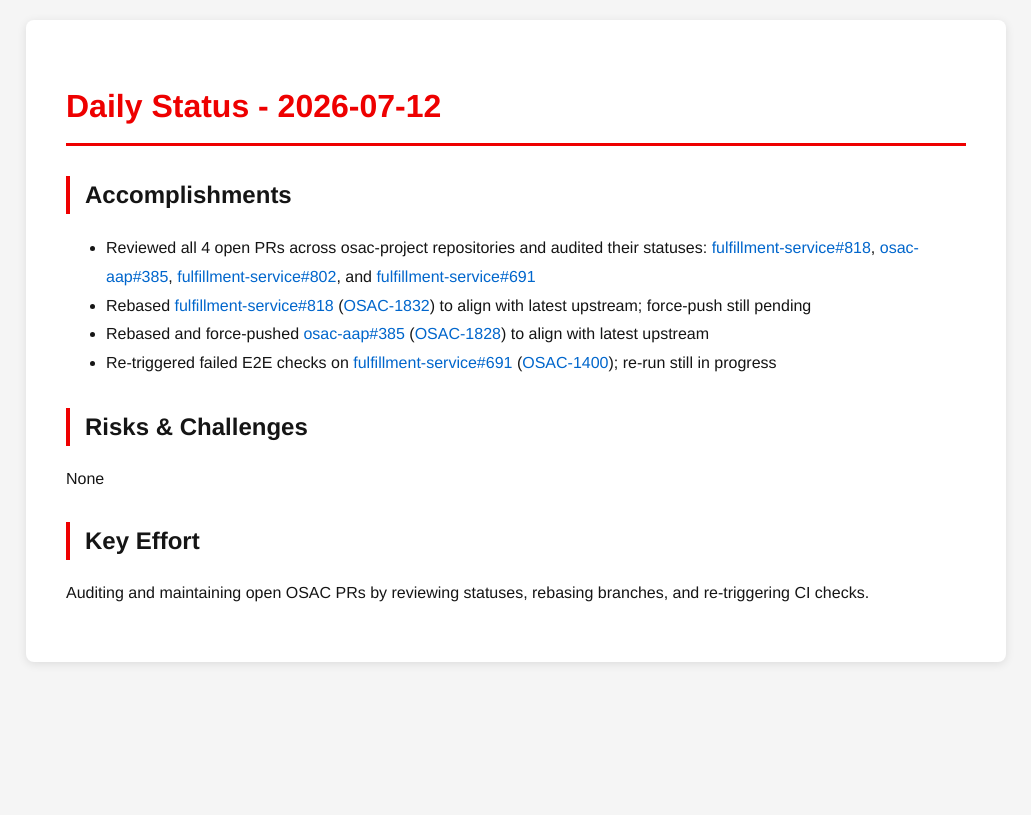
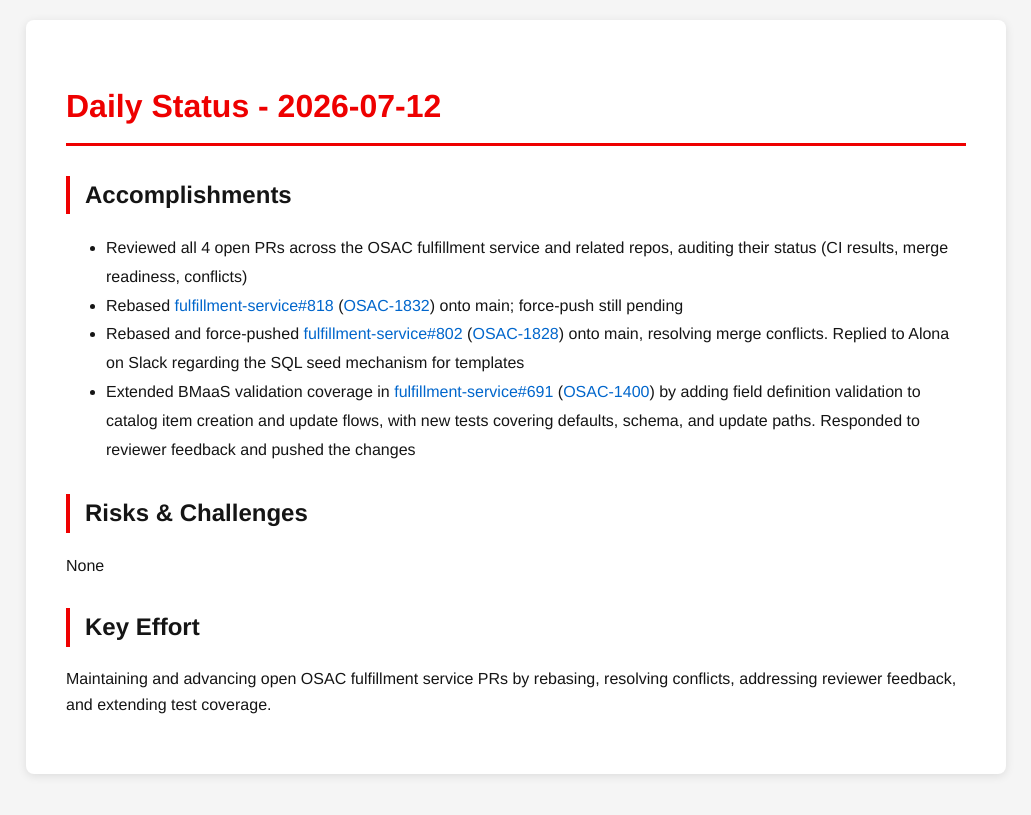
Before and after one commit to tzvatot/daily-status, a Jekyll site: the page built from 2026-07-12.md, in a window 1280 px wide. Shown: the top 815 px of the page, without its empty margins (124-1155 px from the left). Built offline with Jekyll 4.4.1, drawn with Linux system fonts in a browser that asks for light colours.

Commit message:
Daily status update - 2026-07-12

```diff
--- a/2026-07-12.md
+++ b/2026-07-12.md
@@ -7,13 +7,13 @@ date: 2026-07-12
 # Daily Status - 2026-07-12
 
 ## Accomplishments
-- Reviewed all 4 open PRs across osac-project repositories and audited their statuses: [fulfillment-service#818](https://github.com/osac-project/fulfillment-service/pull/818), [osac-aap#385](https://github.com/osac-project/osac-aap/pull/385), [fulfillment-service#802](https://github.com/osac-project/fulfillment-service/pull/802), and [fulfillment-service#691](https://github.com/osac-project/fulfillment-service/pull/691)
-- Rebased [fulfillment-service#818](https://github.com/osac-project/fulfillment-service/pull/818) ([OSAC-1832](https://redhat.atlassian.net/browse/OSAC-1832)) to align with latest upstream; force-push still pending
-- Rebased and force-pushed [osac-aap#385](https://github.com/osac-project/osac-aap/pull/385) ([OSAC-1828](https://redhat.atlassian.net/browse/OSAC-1828)) to align with latest upstream
-- Re-triggered failed E2E checks on [fulfillment-service#691](https://github.com/osac-project/fulfillment-service/pull/691) ([OSAC-1400](https://redhat.atlassian.net/browse/OSAC-1400)); re-run still in progress
+- Reviewed all 4 open PRs across the OSAC fulfillment service and related repos, auditing their status (CI results, merge readiness, conflicts)
+- Rebased [fulfillment-service#818](https://github.com/osac-project/fulfillment-service/pull/818) ([OSAC-1832](https://redhat.atlassian.net/browse/OSAC-1832)) onto main; force-push still pending
+- Rebased and force-pushed [fulfillment-service#802](https://github.com/osac-project/fulfillment-service/pull/802) ([OSAC-1828](https://redhat.atlassian.net/browse/OSAC-1828)) onto main, resolving merge conflicts. Replied to Alona on Slack regarding the SQL seed mechanism for templates
+- Extended BMaaS validation coverage in [fulfillment-service#691](https://github.com/osac-project/fulfillment-service/pull/691) ([OSAC-1400](https://redhat.atlassian.net/browse/OSAC-1400)) by adding field definition validation to catalog item creation and update flows, with new tests covering defaults, schema, and update paths. Responded to reviewer feedback and pushed the changes
 
 ## Risks & Challenges
 None
 
 ## Key Effort
-Auditing and maintaining open OSAC PRs by reviewing statuses, rebasing branches, and re-triggering CI checks.
+Maintaining and advancing open OSAC fulfillment service PRs by rebasing, resolving conflicts, addressing reviewer feedback, and extending test coverage.
```
